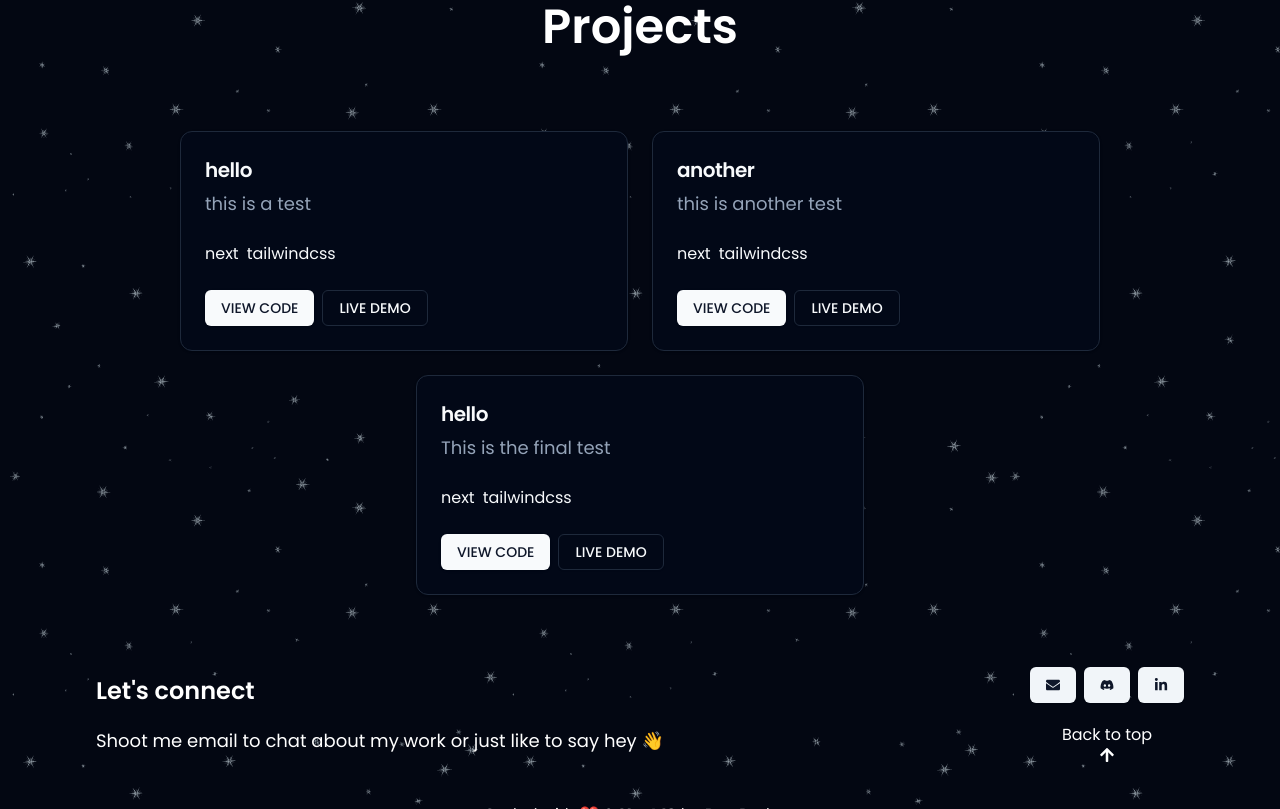
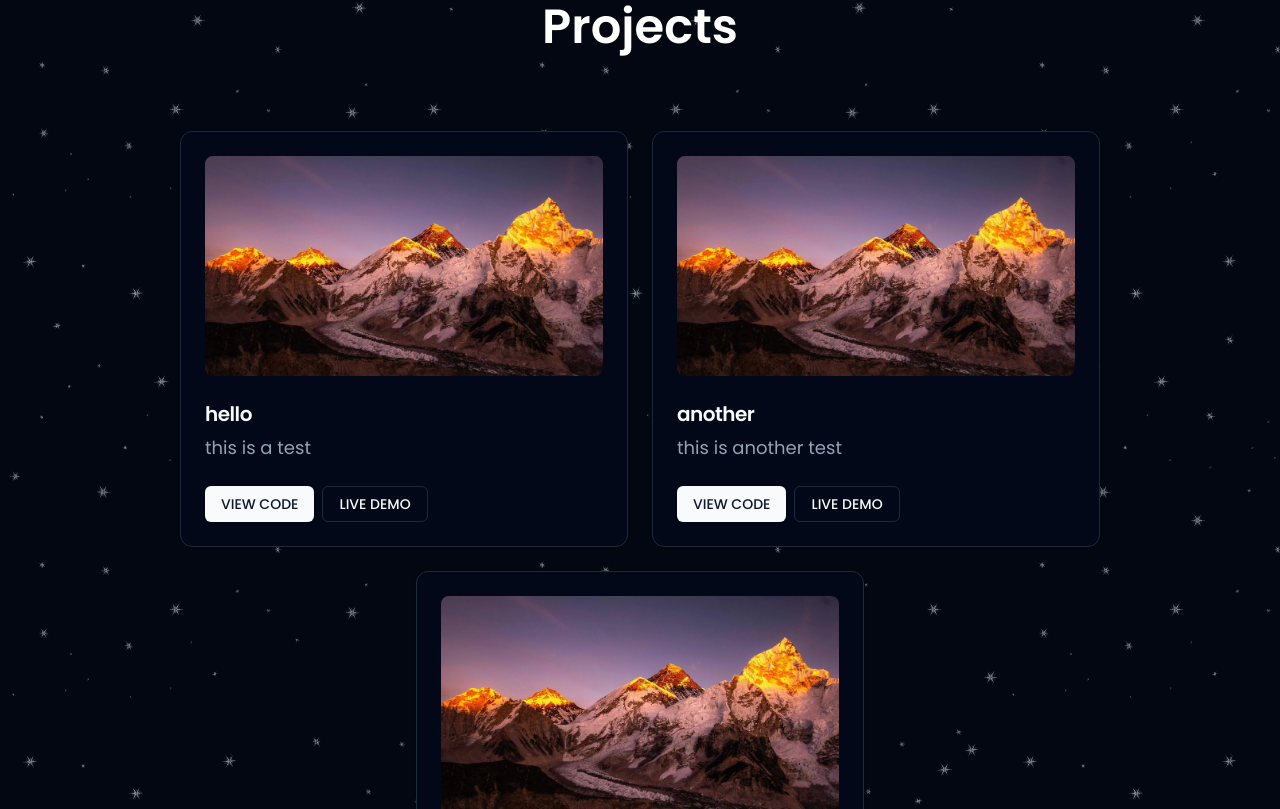
Before and after one commit to breon-dev/portfolio, a Next.js app: page / in a window 1280 px wide. Shown: the part 1531-2340 px from the top of the page. Built offline with nearby package versions, Linux system fonts and the light colour scheme.

Commit message:
tech stack things and project card changes

```diff
--- a/app/admin/page.tsx
+++ /dev/null
@@ -1,3 +0,0 @@
-export default function Admin() {
-  return <main></main>
-}
--- a/app/auth/login/page.tsx
+++ /dev/null
@@ -1,3 +0,0 @@
-export default function Login() {
-  return <main></main>
-}
--- a/app/auth/signup/page.tsx
+++ /dev/null
@@ -1,3 +0,0 @@
-export default function Signup() {
-  return <main></main>
-}
--- a/components/projects/projects.tsx
+++ b/components/projects/projects.tsx
@@ -1,4 +1,7 @@
 "use server";
+
+//Icons
+import * as Icons from "react-icons/si";
 
 //components
 import { Heading } from "@/components/heading";
@@ -12,6 +15,16 @@ import {
 } from "@/components/ui/card";
 import { ButtonWrapper } from "@/components/button-wrapper";
 import { Button } from "@/components/ui/button";
+import Image from "next/image";
+import { DividerHorizontalIcon } from "@radix-ui/react-icons";
+
+//Types
+type Project = {
+  title: string;
+  description: string;
+  codeLink: string;
+  demoLink: string;
+};
 
 //Interfaces
 interface ProjectProps {
@@ -22,21 +35,13 @@ interface ProjectProps {
   techStackIcons: string[];
 }
 
-//types
-type Project = {
-  title: string;
-  description: string;
-  codeLink: string;
-  demoLink: string;
-};
-
 //Server-side fetching
 async function fetchProjects() {
   let projects: Project[] = [];
 
   try {
     let res = await fetch("http://localhost:3000/api/projects", {
-      cache: "no-store",
+      cache: "default",
     });
 
     if (!res.ok) {
@@ -89,18 +94,25 @@ export const Project = ({
 }: ProjectProps) => {
   return (
     <Card className="w-full max-w-md object-cover hover:scale-105 transition-all">
+      <CardContent className="mt-6">
+        <Image
+          src="/assets/bg.webp"
+          height={250}
+          width={1000}
+          alt="Image for the project"
+          className="rounded-lg"
+        />
+      </CardContent>
       <CardHeader>
         <CardTitle className="text-xl">{title}</CardTitle>
         <CardDescription className="text-lg">{description}</CardDescription>
       </CardHeader>
-      <CardContent>
-        <ul className="flex gap-2">
-          {techStackIcons?.map((icon, index) => (
-            <li key={index}>{icon}</li>
+      <CardFooter className="flex justify-left items-center h-fit">
+        <div>
+          {techStackIcons.map((icon, index) => (
+            <p></p>
           ))}
-        </ul>
-      </CardContent>
-      <CardFooter className="flex justify-left items-center h-fit">
+        </div>
         <section className="flex gap-2">
           <ButtonWrapper href={codeLink} type="redirect">
             <Button variant="default">VIEW CODE</Button>
--- a/components/tech-stack.tsx
+++ b/components/tech-stack.tsx
@@ -71,7 +71,7 @@ export const IconMapper = ({ title, tools }: IconMapperProps) => {
           return (
             <div
               key={index}
-              className="text-3xl w-fit flex items-center gap-3 opacity-70 hover:opacity-100 hover:translate-x-2 transition-all"
+              className="text-3xl flex items-center w-fit gap-3 opacity-70 hover:opacity-100 hover:translate-x-2 transition-all"
             >
               <IconComponent height={15} width={15} className={color} />
               <p className="text-white text-sm">{name}</p>
--- a/components/ui/card.tsx
+++ b/components/ui/card.tsx
@@ -23,7 +23,7 @@ const CardHeader = React.forwardRef<
 >(({ className, ...props }, ref) => (
   <div
     ref={ref}
-    className={cn("flex flex-col space-y-1.5 p-6", className)}
+    className={cn("flex flex-col space-y-1.5 px-6 pb-6", className)}
     {...props}
   />
 ))
```
Also changed, not shown: app/projects/loading.tsx (added), app/projects/page.tsx (added).
